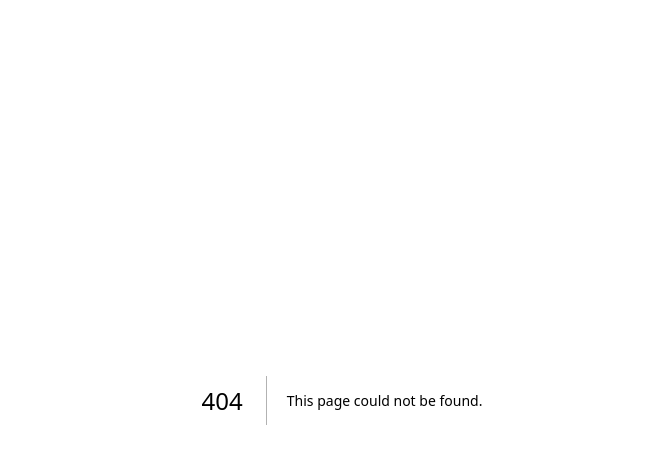
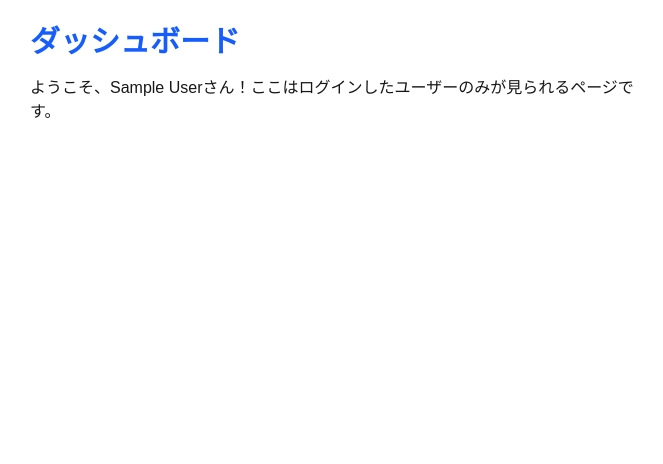
Before and after one commit to OkamotoRyotaro/my-app, a Next.js app in the folder logintest/: page /dashboard in a window 1280 px wide. Before the commit this address had no page. Shown: the top 464 px of the page, without its empty margins (298-961 px from the left). Built offline with nearby package versions, Linux system fonts and the light colour scheme; no server answers; sample sign-in values are in the browser's storage.

Commit message:
login user fiterd from email

```diff
--- a/logintest/src/app/auth.ts
+++ b/logintest/src/app/auth.ts
@@ -1,8 +1,22 @@
 import NextAuth from "next-auth";
-import Google from "next-auth/providers/google"
+import Google from "next-auth/providers/google";
+import { PrismaClient } from "@prisma/client";
+
+const prisma = new PrismaClient();
+
 
 export const { handlers, signIn, signOut, auth } = NextAuth({
   providers: [
     Google,
   ],
-})
+  callbacks: {
+    async signIn({ user }) {
+      if (!user?.email) return false;
+      // DBから許可メールアドレスを取得
+      const allowed = await prisma.allowList.findUnique({
+        where: { email: user.email },
+      });
+      return !!allowed;
+    },
+  },
+});
--- /dev/null
+++ b/logintest/src/app/dashboard/page.tsx
@@ -0,0 +1,16 @@
+import { auth } from "@/app/auth"
+import { redirect } from 'next/navigation';
+
+export default async function Dashboard() {
+  const session = await auth();
+  if (!session) {
+    redirect('/'); // 未ログインならリダイレクト
+  }
+
+  return (
+    <div className="max-w-2xl mx-auto p-6">
+      <h1 className="text-3xl font-bold text-blue-600 mb-4">ダッシュボード</h1>
+      <p>ようこそ、{session.user?.name}さん！ここはログインしたユーザーのみが見られるページです。</p>
+    </div>
+  );
+}
--- a/logintest/src/app/login/page.tsx
+++ b/logintest/src/app/login/page.tsx
@@ -1,4 +1,5 @@
 import { signIn, auth, signOut } from "@/app/auth"
+import Link from "next/link";
 
 export default async function Login() {
   const session = await auth();
@@ -8,6 +9,7 @@ export default async function Login() {
     <>
       {session !== null ? (
         <>
+          <Link href={"/dashboard"}>dashboard</Link>
           <h1>{session.user?.name}がログインしたよ</h1>
           <img src={session.user?.image as string} alt="user image" />
           <form
```
